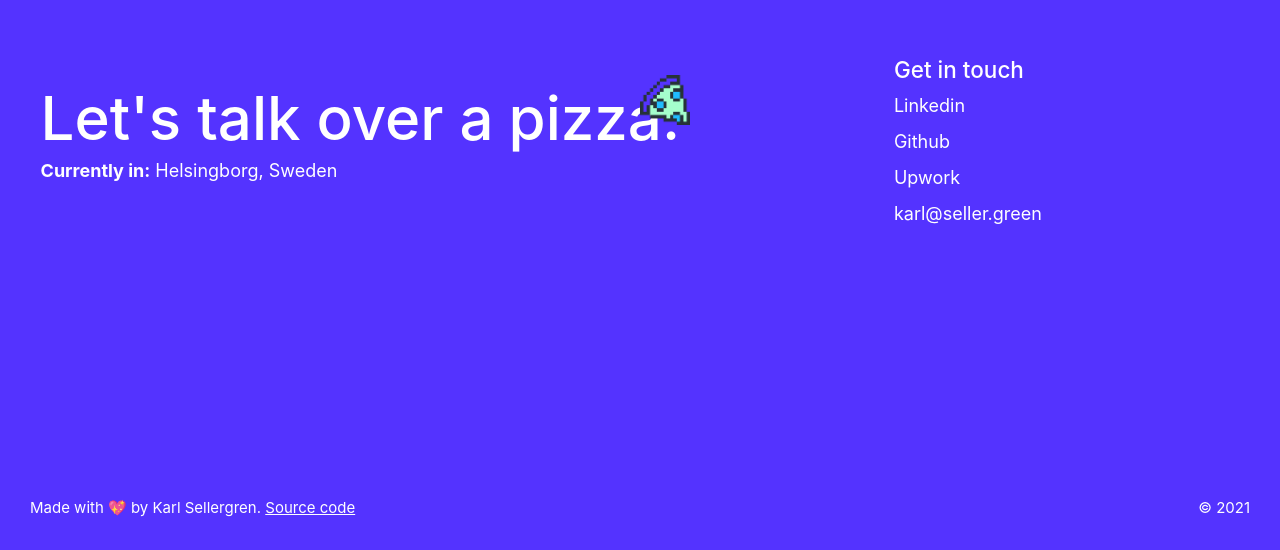
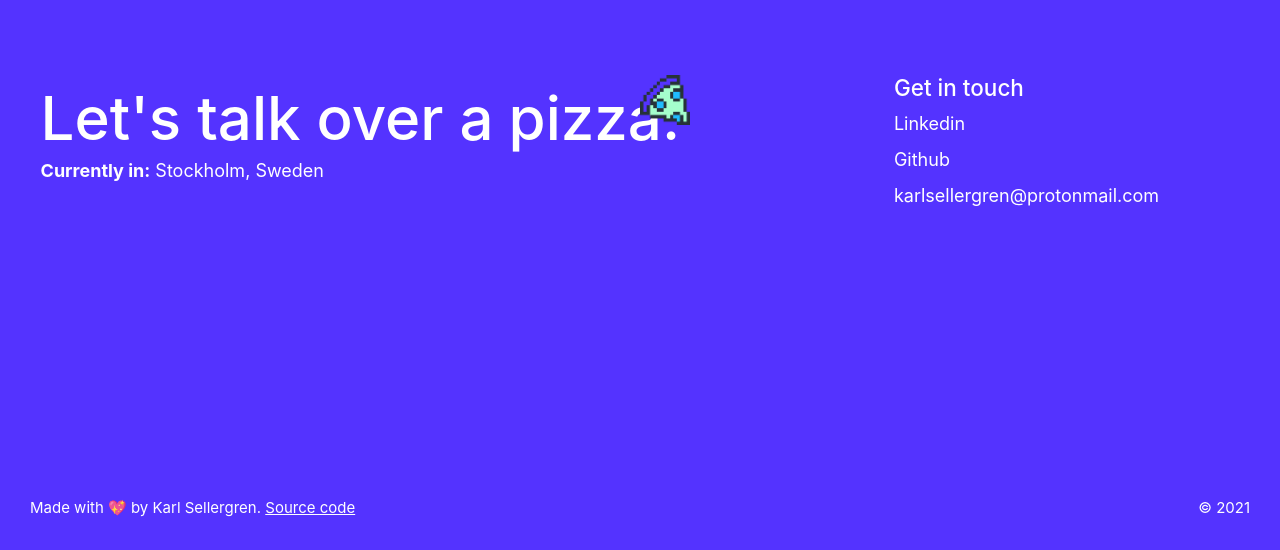
Before and after one commit to sakerhetspolisen/portofolio, a Next.js app: page / in a window 1280 px wide. Shown: the part 10713-11263 px from the top of the page. Built offline with nearby package versions, Linux system fonts and the light colour scheme; a web font is replaced by a local one.

Commit message:
Updated footer info

```diff
--- a/components/footer.tsx
+++ b/components/footer.tsx
@@ -102,7 +102,7 @@ const Footer = ({ darkHeaderClass, shouldHaveColor }: Props) => {
                   </span>
                 </h2>
                 <p style={{ color: "white", marginLeft: "2vw" }}>
-                  <b>Currently in:</b> Helsingborg, Sweden
+                  <b>Currently in:</b> Stockholm, Sweden
                 </p>
               </div>
             </Col>
@@ -133,18 +133,10 @@ const Footer = ({ darkHeaderClass, shouldHaveColor }: Props) => {
                   Github
                 </a>
                 <a
-                  href="https://www.upwork.com/freelancers/~01fb5d8636e09c5330"
-                  target="_blank"
-                  rel="noopener"
+                  href="mailto:karlsellergren@protonmail.com"
                   style={{ color: "white", display: "block", margin: "7px 0" }}
                 >
-                  Upwork
-                </a>
-                <a
-                  href="mailto:karl@seller.green"
-                  style={{ color: "white", display: "block", margin: "7px 0" }}
-                >
-                  karl@seller.green
+                  karlsellergren@protonmail.com
                 </a>
               </div>
             </Col>
```
